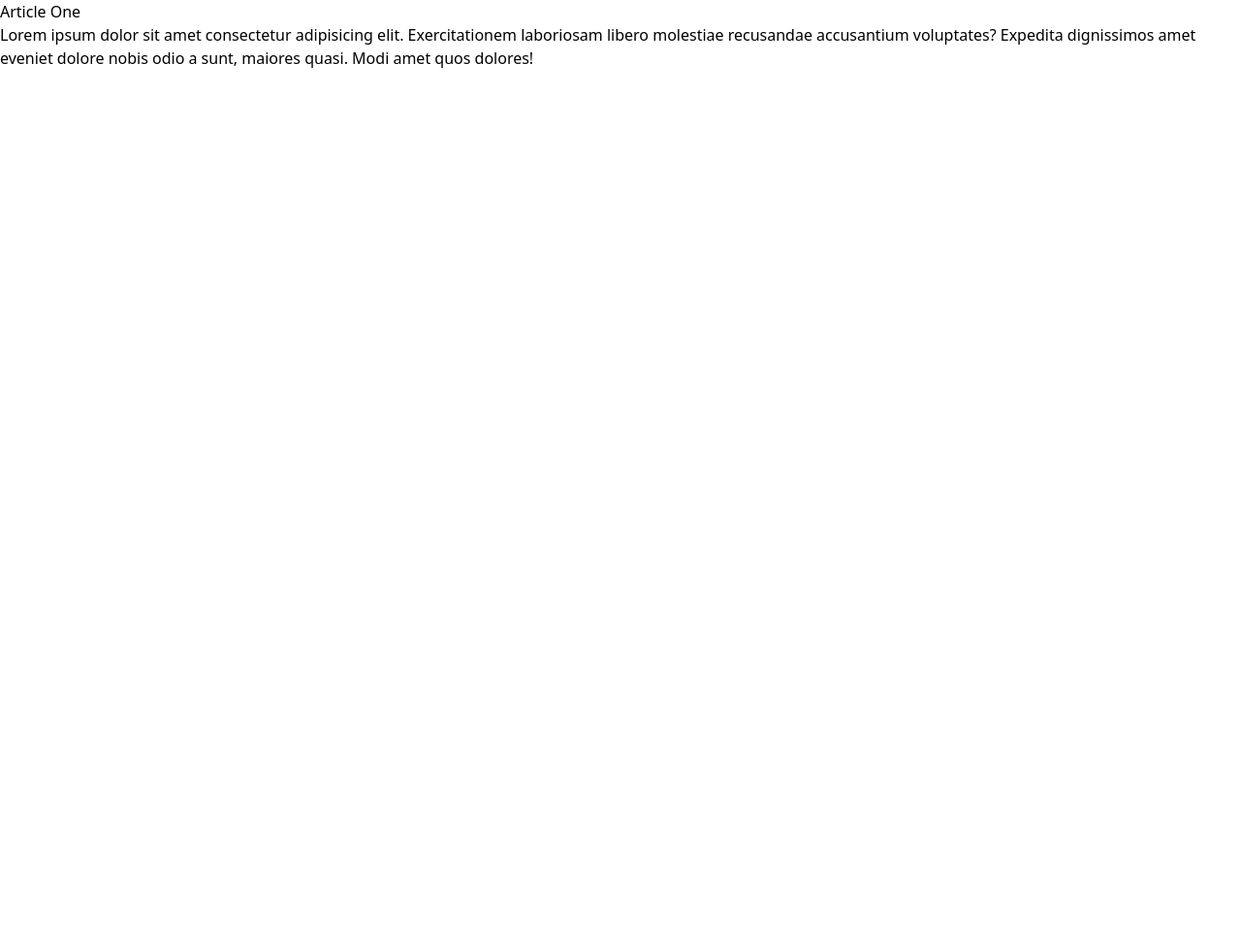
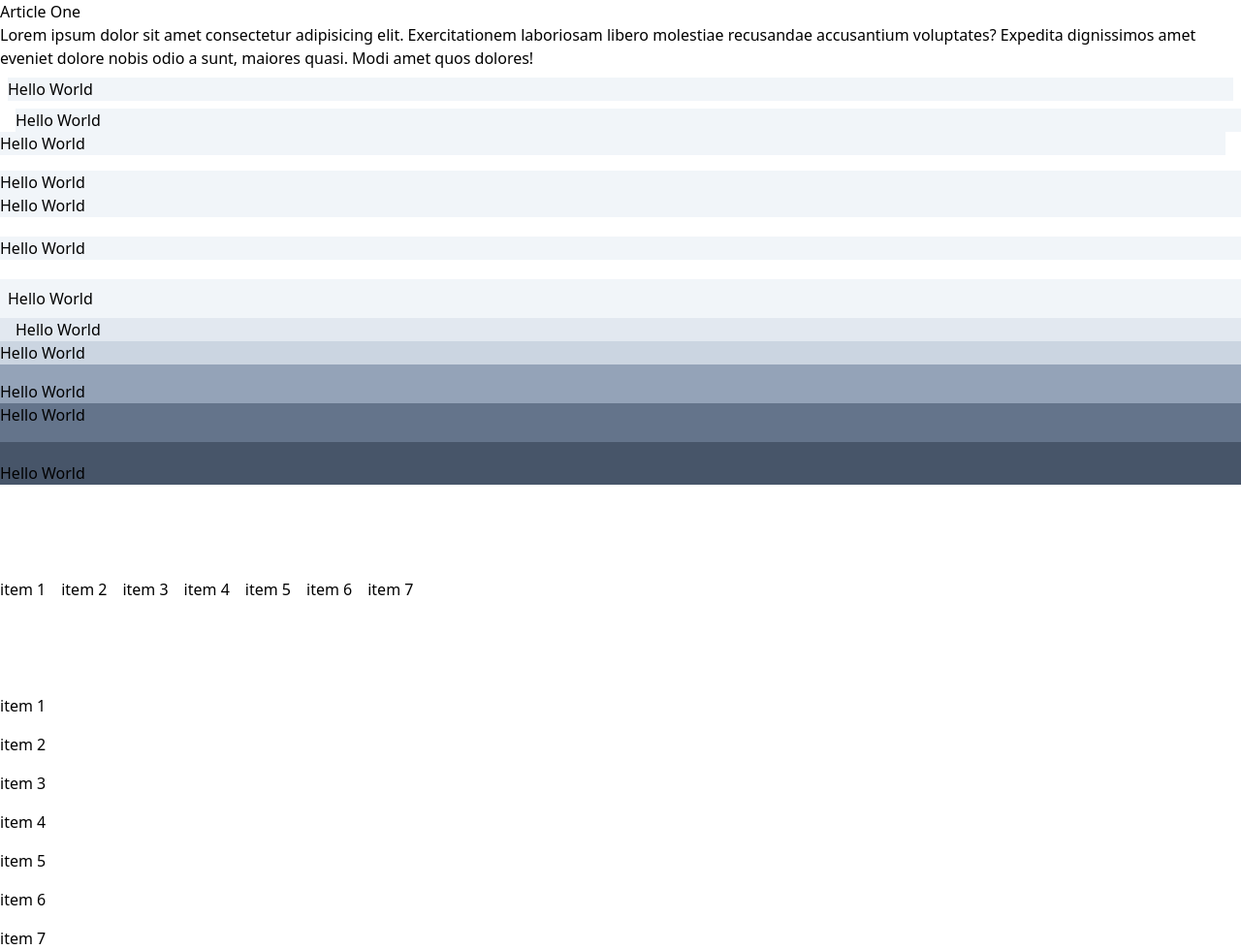
Before and after one commit to HosseinHeydarpour/tailwind, a plain HTML site: page tailwind-sandbox/03-container-spacing/index.html in a window 1280 px wide. Shown: the whole page at 97% size. Before the commit the page ends 800 px from the top, so only its background shows below. Drawn offline with nearby package versions, Linux system fonts and the light colour scheme.

Commit message:
003 Container & Spacing

```diff
--- a/tailwind-sandbox/03-container-spacing/index.html
+++ b/tailwind-sandbox/03-container-spacing/index.html
@@ -9,7 +9,7 @@
   </head>
   <body>
     <!-- Container -->
-    <div>
+    <div class="container mx-auto">
       <article>
         <h3>Article One</h3>
         <p>
@@ -21,12 +21,42 @@
       </article>
 
       <!-- Margin -->
+      <div class="bg-slate-100 m-2">Hello World</div>
+      <div class="bg-slate-100 ml-4">Hello World</div>
+      <div class="bg-slate-100 mr-4">Hello World</div>
+      <div class="bg-slate-100 mt-4">Hello World</div>
+      <div class="bg-slate-100 mb-4">Hello World</div>
+      <div class="bg-slate-100 mt-[20px] mb-5">Hello World</div>
 
       <!-- Padding -->
+      <div class="bg-slate-100 p-2">Hello World</div>
+      <div class="bg-slate-200 pl-4">Hello World</div>
+      <div class="bg-slate-300 pr-4">Hello World</div>
+      <div class="bg-slate-400 pt-4">Hello World</div>
+      <div class="bg-slate-500 pb-4">Hello World</div>
+      <div class="bg-slate-600 pt-[20px]">Hello World</div>
 
       <!-- Space Between X -->
+      <div class="flex mt-24 space-x-4">
+        <div>item 1</div>
+        <div>item 2</div>
+        <div>item 3</div>
+        <div>item 4</div>
+        <div>item 5</div>
+        <div>item 6</div>
+        <div>item 7</div>
+      </div>
 
       <!-- Space Between Y -->
+      <div class="flex flex-col mt-24 space-y-4">
+        <div>item 1</div>
+        <div>item 2</div>
+        <div>item 3</div>
+        <div>item 4</div>
+        <div>item 5</div>
+        <div>item 6</div>
+        <div>item 7</div>
+      </div>
     </div>
   </body>
 </html>
```
